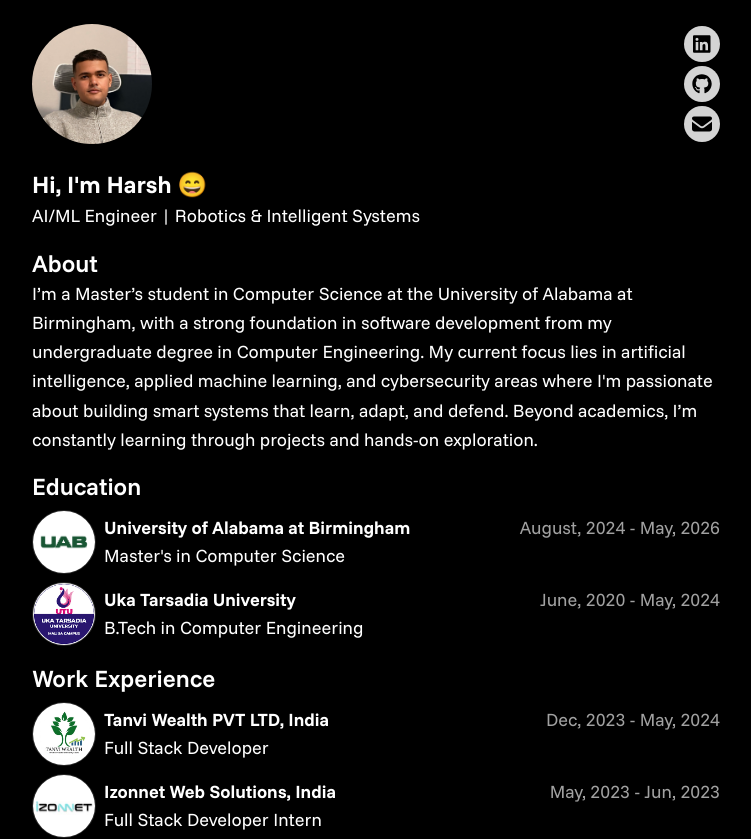
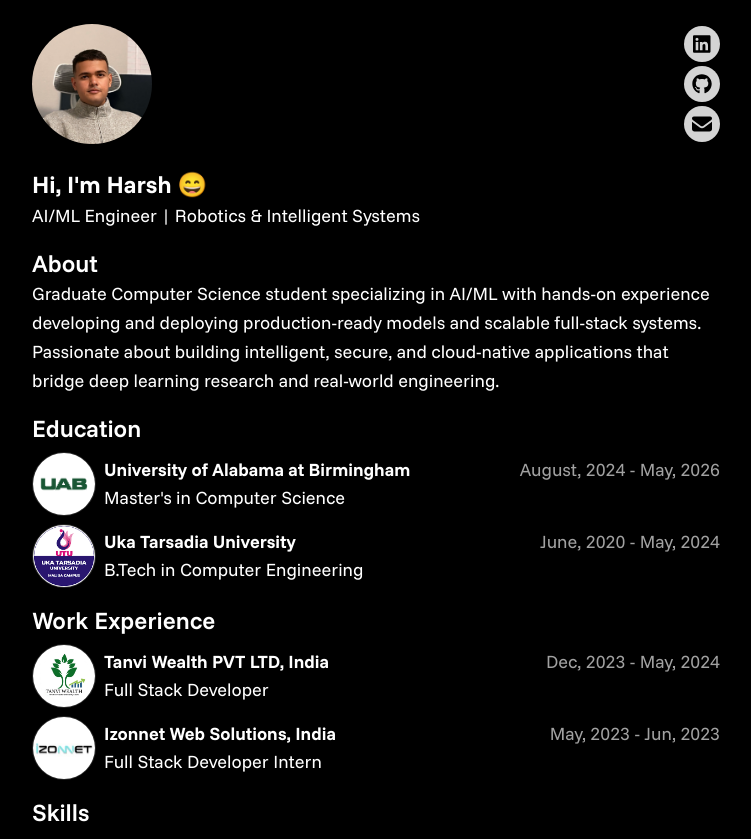
Before and after one commit to harsh7z/harsh-portfolio, a Next.js app: page / in a window 1280 px wide. Shown: the top 839 px of the page, without its empty margins (264-1015 px from the left). Built offline with nearby package versions, Linux system fonts and the light colour scheme.

Commit message:
updated data

```diff
--- a/src/app/page.jsx
+++ b/src/app/page.jsx
@@ -167,14 +167,11 @@
                   About
                 </span>
                 <p className="text-md font-semibold leading-relaxed lg:text-lg lg:font-normal">
-                  I’m a Master’s student in Computer Science at the University
-                  of Alabama at Birmingham, with a strong foundation in software
-                  development from my undergraduate degree in Computer
-                  Engineering. My current focus lies in artificial intelligence,
-                  applied machine learning, and cybersecurity areas where I'm
-                  passionate about building smart systems that learn, adapt, and
-                  defend. Beyond academics, I’m constantly learning through
-                  projects and hands-on exploration.
+                  Graduate Computer Science student specializing in AI/ML with
+                  hands-on experience developing and deploying production-ready
+                  models and scalable full-stack systems. Passionate about
+                  building intelligent, secure, and cloud-native applications
+                  that bridge deep learning research and real-world engineering.
                 </p>
               </div>
 
```
